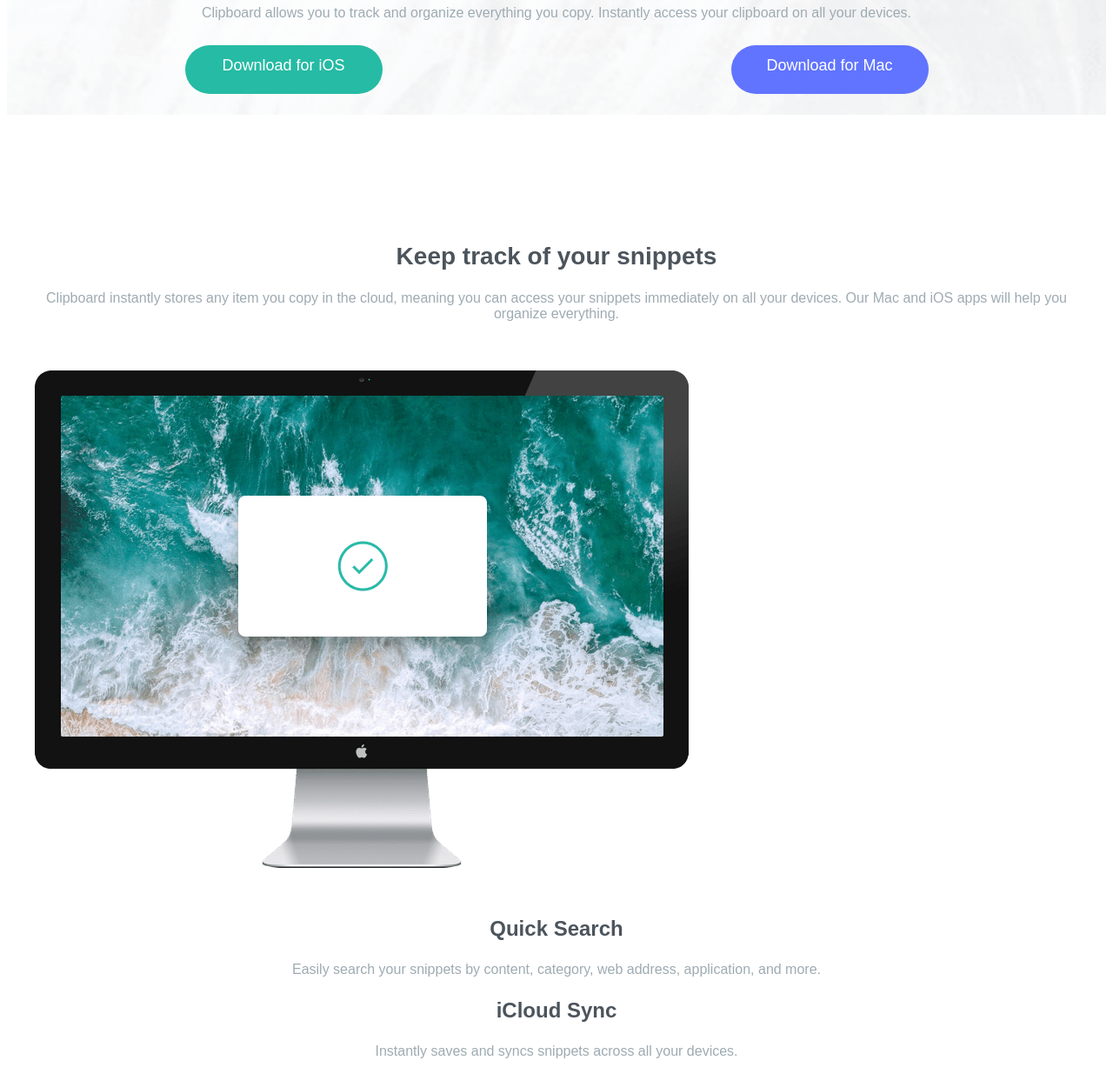
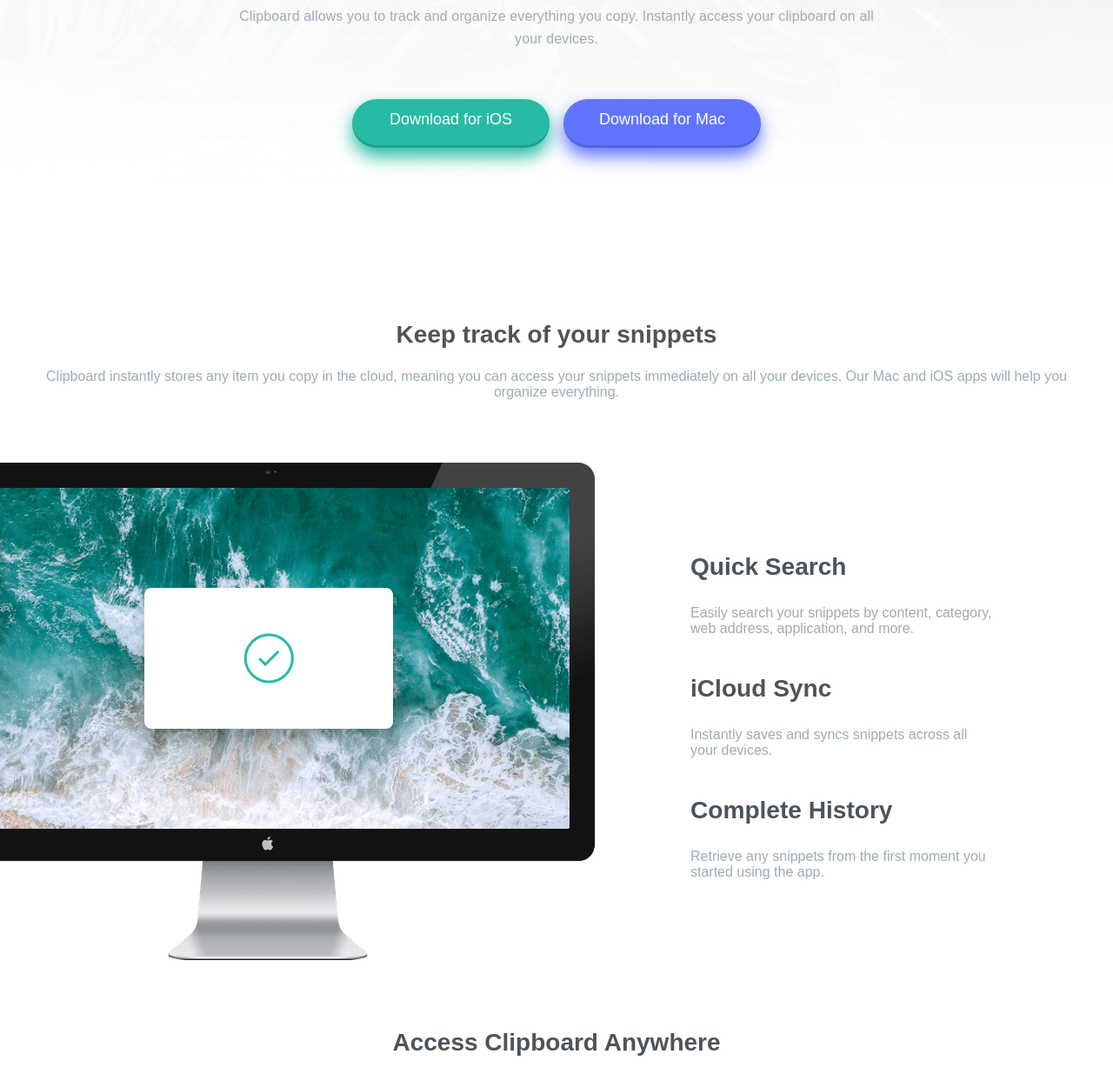
Before and after one commit to caamomilaa/primera-web-completa, a plain HTML site: page index.html in a window 1280 px wide. Shown: the part 378-1613 px from the top of the page at 87% size. Drawn offline with Linux system fonts and the light colour scheme; a web font is replaced by a local one.

Commit message:
finished

```diff
--- a/css/styles.css
+++ b/css/styles.css
@@ -5,6 +5,8 @@
   --color-darkgrey: #4c545c;
   --color-white: #ffffff;
   --color-footer: #e3ebef;
+  --button-color: transparent;
+  --buton-inner-shadow: inset 0 -3px hsla(0, 0%, 0%, 0.15);
 }
 
 * {
@@ -23,12 +25,19 @@ html {
 }
 body {
   font-family: 'Bai Jamjuree', sans-serif;
+  max-width: 1440px;
+  margin-inline: auto;
 }
 .header {
   background-image: url(../assets/images/images/bg-header-mobile.png);
   background-size: cover;
   padding: 123px 12px 12px 12px;
   margin: 0;
+}
+@media screen and (width >= 768px) {
+  .header {
+    background-image: url(../assets/images/images/bg-header-desktop.png);
+  }
 }
 .header__icon {
   width: 125px;
@@ -47,82 +56,124 @@ body {
   font-size: 1rem;
   text-align: center;
   color: var(--color-lightgrey);
+  letter-spacing: 0.12px;
+  line-height: 26px;
+}
+@media screen and (width >= 768px) {
+  .header__text {
+    width: 730px;
+    margin-inline: auto;
+  }
 }
 .buttons {
   display: flex;
   flex-direction: column;
   align-items: center;
+  gap: 16px;
 }
 @media screen and (width >= 768px) {
-  .buttons{
+  .buttons {
     flex-direction: row;
-    align-items: center;
-    margin-inline: auto;
-    gap: 16px;
+    justify-content: center;
   }
 }
 .button {
   width: 311px;
   height: 56px;
   border-radius: 28px;
-  font-weight: 500;
   font-size: 1.125rem;
   text-align: center;
-  text-decoration: none;
-  padding: 13px 50px 13px 50px;
+  padding-block: 13px;
   color: var(--color-white);
   margin: 12px 0 12px 0;
   margin-inline: auto;
+  box-shadow: 0 10px 20px var(--button-color), var(--buton-inner-shadow);
+  background-color: var(--button-color);
 }
 @media screen and (width >= 768px) {
-  .button{
+  .button {
     width: 227px;
     padding: 13px 40px 13px 40px;
+    margin: 40px 0 40px 0;
   }
 }
 .button--ios {
   background-color: var(--color-green);
+  --button-color: var(--color-green);
 }
 .button--mac {
   background-color: var(--color-purple);
+  --button-color: var(--color-purple);
 }
 .main {
   padding: 123px 32px 32px 32px;
 }
-.section--clipboard{
+@media screen and (width >= 768px) {
+  .snippets__items {
+    display: flex;
+    align-items: center;
+    gap: 10px;
+  }
+  .article--left {
+    text-align: left;
+    font-size: 1.5rem;
+    color: var(--color-darkgrey);
+    width: 350px;
+  }
+  .text--left {
+    text-align: left;
+    font-size: 1rem;
+    color: var(--color-lightgrey);
+  }
+}
+.section--clipboard {
   margin-bottom: 90px;
 }
-.section__title{
+.section__title {
   font-size: 1.75rem;
   color: var(--color-darkgrey);
   text-align: center;
 }
-.section__subtitle{
+.section__subtitle {
   font-size: 1.5rem;
   color: var(--color-darkgrey);
   text-align: center;
 }
-.section__text{
+.section__text {
   font-size: 1rem;
   color: var(--color-lightgrey);
   text-align: center;
 }
-.icon{
+.icon {
   display: flex;
   margin-inline: auto;
   align-items: center;
 }
-.img{
+.img {
   margin: 56px 0 56px 0;
 }
 @media screen and (width >= 768px) {
-  .section__item--brands{
+  .img-computer {
+    position: relative;
+    left: -100px;
+  }
+}
+
+.section__item--brands {
+  display: flex;
+  flex-direction: column;
+  align-items: center;
+  gap: 57px;
+  width: 100%;
+  margin: 132px 0 132px 0;
+}
+@media screen and (width >= 768px) {
+  .section__item--brands {
     display: flex;
     flex-direction: row;
-    align-items: center;
-    margin-inline: auto;
+    justify-content: center;
   }
-  .items{
+  .items {
     width: 1110px;
     display: flex;
     align-items: center;
@@ -130,34 +181,32 @@ body {
     margin-top: 80px;
     margin-inline: auto;
   }
+  .items__section {
+    display: flex;
+    flex-direction: column;
+    justify-content: center;
+  }
 }
-.section__item--brands{
-  display: flex;
-  flex-direction: column;
-  align-items: center;
-  gap: 57px;
-  width: 100%;
-  margin: 132px 0 132px 0;
-}
-.footer{
+.footer {
   background-color: var(--color-footer);
   padding: 52px 0 52px 0;
 }
-.footer__logo{
+.footer__logo {
   width: 55px;
   height: 55px;
   margin-inline: auto;
   margin-bottom: 52px;
 }
-.footer__text{
+.footer__text {
   display: flex;
   flex-direction: column;
   text-align: center;
   gap: 40px;
 }
-.footer__sm{
+.footer__sm {
   display: flex;
   align-items: center;
+  justify-content: center;
   width: 100%;
   gap: 40px;
   margin-top: 52px;
--- a/index.html
+++ b/index.html
@@ -31,46 +31,54 @@
       </div>
     </header>
     <main class="main">
-      <div class="section--snippets">
+      <section class="section--snippets">
         <h2 class="section__title">Keep track of your snippets</h2>
         <p class="section__text">
           Clipboard instantly stores any item you copy in the cloud, meaning you
           can access your snippets immediately on all your devices. Our Mac and
           iOS apps will help you organize everything.
         </p>
+        <div class="snippets__items">
           <img
-          class="img"
+            class="img img-computer"
             src="./assets/images/images/image-computer.png"
             alt=""
           />
-        <div class="section__item">
-          <h3 class="section__subtitle">Quick Search</h3>
-          <p class="section__text">
+          <div class="items__section">
+            <article class="article--left">
+              <h3 class="subtitle--left">Quick Search</h3>
+              <p class="text--left">
                 Easily search your snippets by content, category, web address,
                 application, and more.
               </p>
-        </div>
-        <div class="section__item">
-          <h3 class="section__subtitle">iCloud Sync</h3>
-          <p class="section__text">
+            </article>
+            <article class="article--left">
+              <h3 class="subtitle--left">iCloud Sync</h3>
+              <p class="text--left">
                 Instantly saves and syncs snippets across all your devices.
               </p>
-        </div>
-        <div class="section__item">
-          <h3 class="section__subtitle">Complete History</h3>
-          <p class="section__text">
-            Retrieve any snippets from the first moment you started using the
-            app.
+            </article>
+            <article class="article--left">
+              <h3 class="subtitle--left">Complete History</h3>
+              <p class="text--left">
+                Retrieve any snippets from the first moment you started using
+                the app.
               </p>
+            </article>
           </div>
         </div>
+      </section>
       <div class="section--clipboard">
         <h2 class="section__title">Access Clipboard Anywhere</h2>
         <p class="section__text">
           Whether you’re on the go, or at your computer, you can access all your
           Clipboard snippets in a few simple clicks.
         </p>
-        <img  class="img" src="./assets/images/images/image-devices.png" alt="" />
+        <img
+          class="img"
+          src="./assets/images/images/image-devices.png"
+          alt=""
+        />
       </div>
       <div class="section--workflow">
         <h2 class="section__title">Supercharge your workflow</h2>
@@ -92,7 +100,11 @@
             </p>
           </div>
           <div class="section__item">
-            <img class="icon" src="./assets/images/images/icon-text.svg" alt="" />
+            <img
+              class="icon"
+              src="./assets/images/images/icon-text.svg"
+              alt=""
+            />
             <h3 class="section__subtitle">Plain text snippets</h3>
             <p class="section__text">
               Remove unwanted formatting from copied text for a consistent look.
```
Lines whose indentation alone changed are shown as unchanged.
